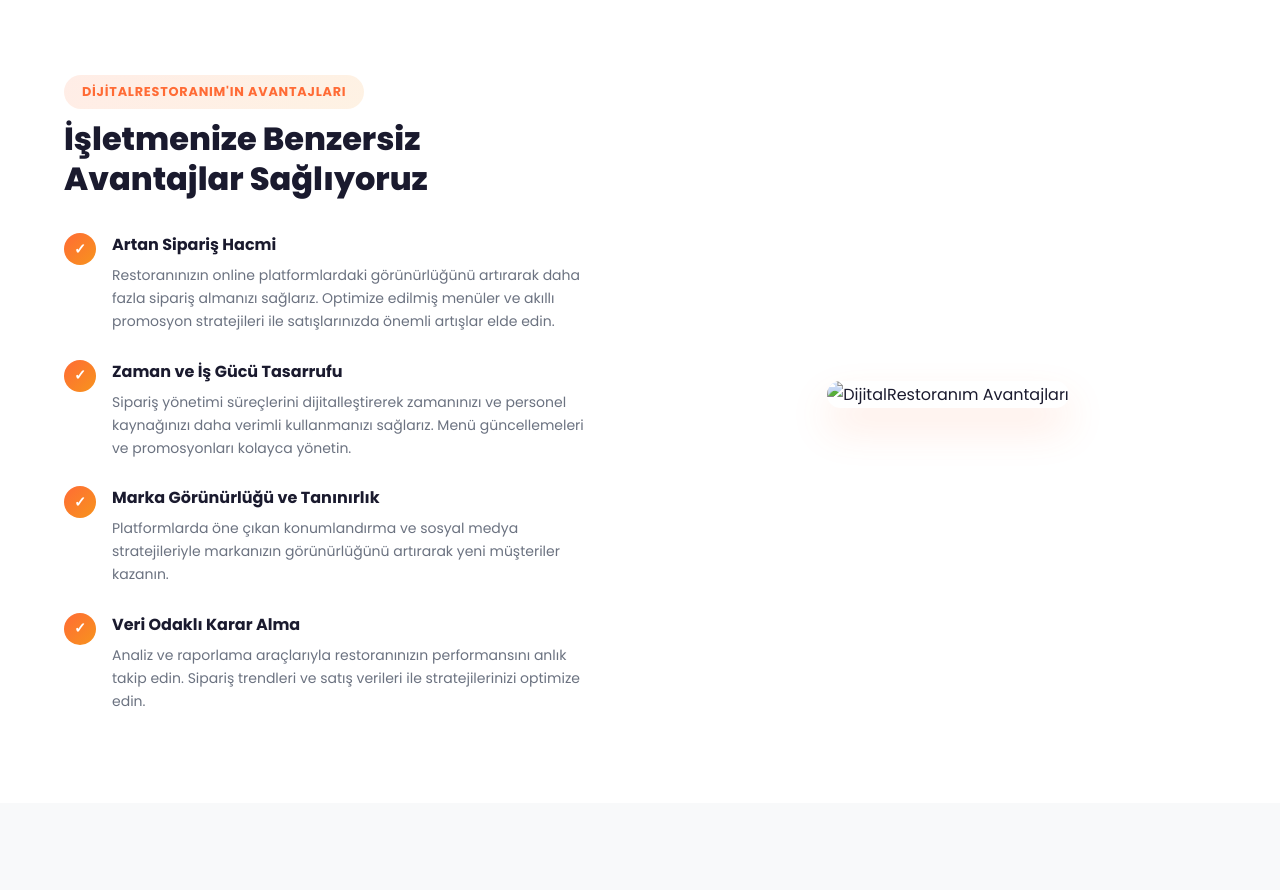
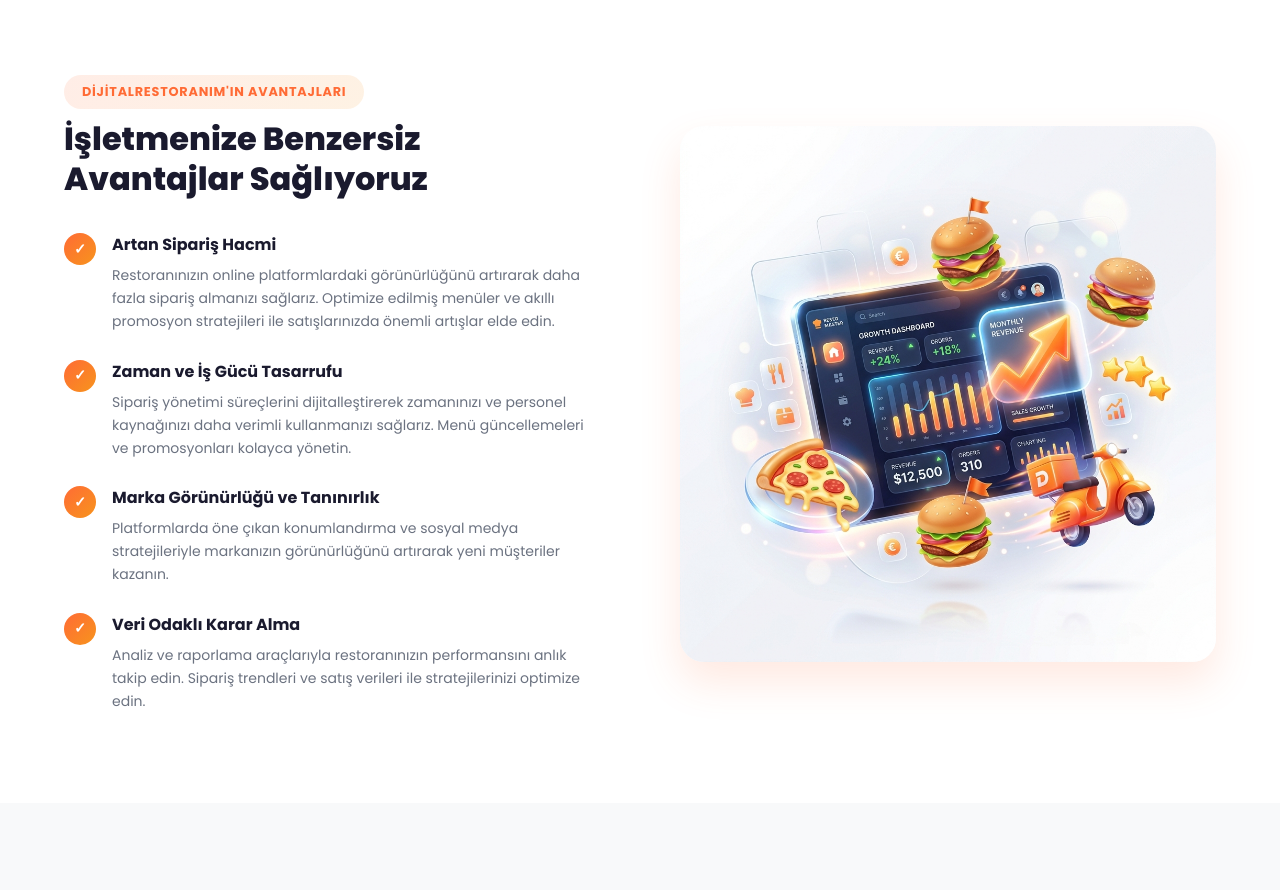
Before and after one commit to Kubilayhokelek/DijitalRestoran-m, a website: page index.html in a window 1280 px wide. Shown: the part 2660-3550 px from the top of the page. Drawn offline with Linux system fonts and the light colour scheme.

Commit message:
Fix: image source mismatch

```diff
--- a/index.html
+++ b/index.html
@@ -231,7 +231,7 @@
         </div>
         <div class="fayda-right">
           <div class="fayda-visual-wrap" style="display: flex; justify-content: center; align-items: center;">
-            <img src="fayda-illustration.png" alt="DijitalRestoranım Avantajları" style="max-width: 100%; height: auto; border-radius: 24px; box-shadow: 0 20px 40px rgba(255,107,53,0.15);" />
+            <img src="avantaj-gorsel.png" alt="DijitalRestoranım Avantajları" style="max-width: 100%; height: auto; border-radius: 24px; box-shadow: 0 20px 40px rgba(255,107,53,0.15);" />
           </div>
         </div>
       </div>
```
